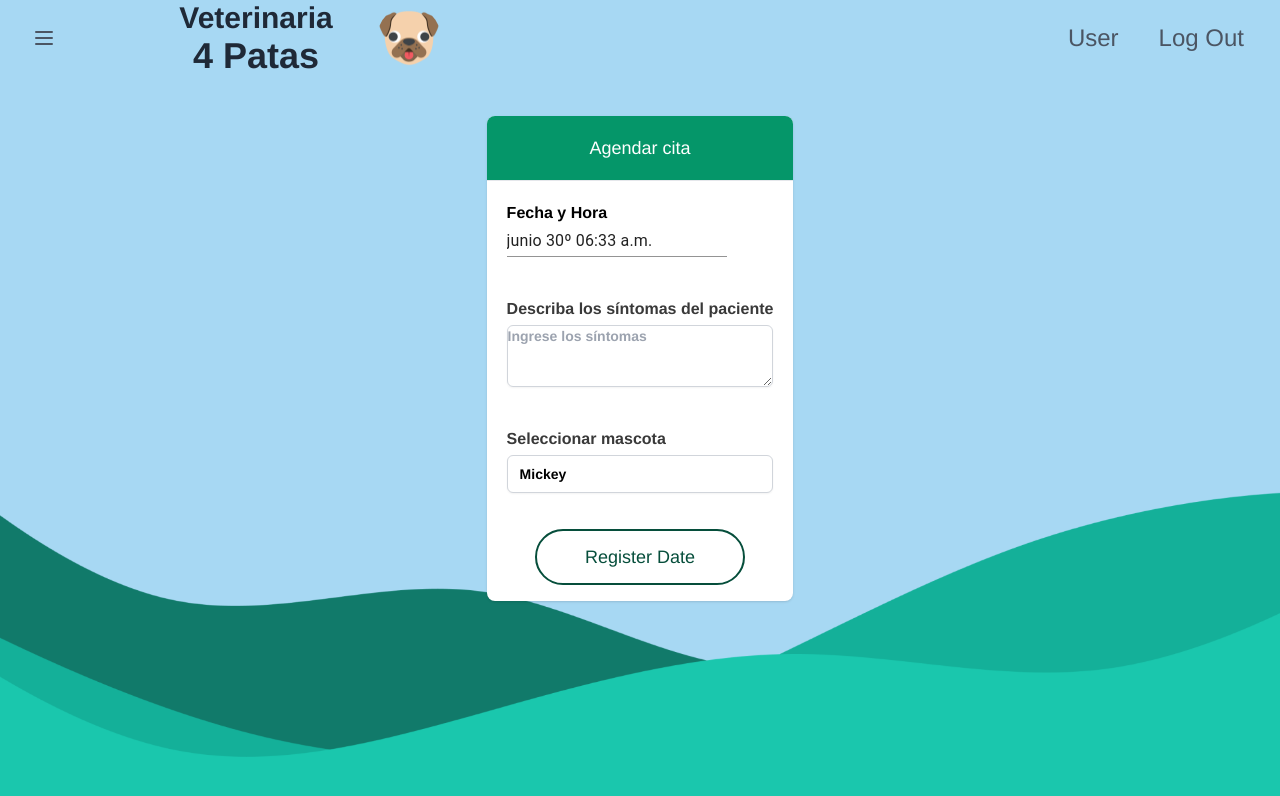
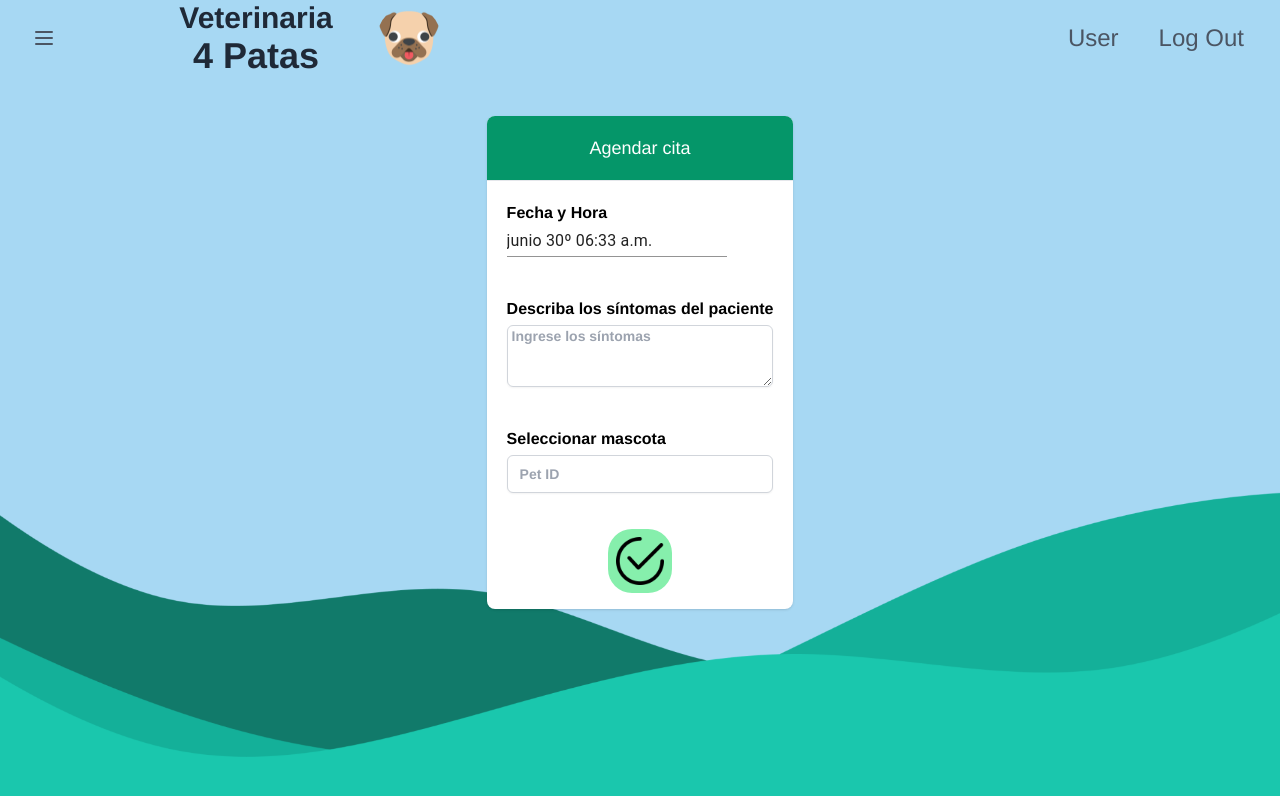
Before and after one commit to Sebs14/petpaws4, a React (Vite) app: page /user_appointment_creation in a window 1280 px wide. Shown: the top 796 px of the page. Built offline with nearby package versions, Linux system fonts and the light colour scheme.

Commit message:
Implement AddAppointment functionality

```diff
--- /dev/null
+++ b/src/Services/appointmentCreation.js
@@ -0,0 +1,26 @@
+import axios from "axios";
+
+axios.defaults.baseURL= "https://vet4paws.herokuapp.com/";
+
+const params = new URLSearchParams();
+const config = {
+  headers: { Authorization: `Bearer ${localStorage.getItem('token')}` }
+}
+
+const addAppointment = (dateAppointment, symptoms, idPet) => {
+
+    params.append('dateAppointment', dateAppointment);
+    params.append('symptoms', symptoms);
+    params.append('idPet', idPet);
+
+
+    return axios
+      .post("appointment/add", params, config)
+      .then((response) => {
+        return response.data;
+      });
+  };
+
+
+
+export default addAppointment;
--- a/src/UserAppointmentCreation/components/appointmentCreation/appointmentCreation.jsx
+++ b/src/UserAppointmentCreation/components/appointmentCreation/appointmentCreation.jsx
@@ -1,10 +1,35 @@
-/* This example requires Tailwind CSS v2.0+ */
+/* This requires Tailwind CSS v2.0+ */
 import React, { useState } from "react";
 import { DateTimePicker } from "@material-ui/pickers";
 import PopupDate from "../popupDate";
+import addAppointment from "../../../Services/appointmentCreation";
+import { useNavigate } from "react-router";
+import src2 from "../../../common/assets/images/checked.png"
 
 export default function appointmentCreation({ pet }) {
+
   const [fechaSeleccionada, cambiarFechaSelecionada] = useState(new Date());
+  const [symptoms, setSymptoms] = useState("");
+  const [idPet, setIdPet] = useState("");
+
+  const navigate = useNavigate();
+
+  const handleappointmentCreation = async (e) => {
+    e.preventDefault();
+    try {
+      await addAppointment(fechaSeleccionada, symptoms, idPet).then(
+        (response) => {
+          navigate("/menuUser");
+        },
+        (error) => {
+          console.log(error);
+        }
+      );
+    } catch (err) {
+      console.log(err);
+    }
+  };
+
   return (
     <div className="bg-white shadow overflow-hidden sm:rounded-lg">
       <div className="bg-emerald-600 px-4 py-5 flex justify-center items-center">
@@ -13,7 +38,7 @@ export default function appointmentCreation({ pet }) {
         </h3>
       </div>
       <div className="border-t border-gray-200 flex flex-col font-bold">
-        <form action="#" method="POST">
+        <form onSubmit={handleappointmentCreation}>
           <div className="p-5 justify-center text-black">
             <label>Fecha y Hora</label>
             <DateTimePicker
@@ -21,43 +46,47 @@ export default function appointmentCreation({ pet }) {
               onChange={cambiarFechaSelecionada}
             />
           </div>
-          <div className="p-5 justify-center">
+          <div className="p-5 justify-center text-black">
             <p>Describa los síntomas del paciente</p>
             <div>
               <div className="mt-1">
                 <textarea
-                  id="about"
-                  name="about"
+                  value={symptoms}
+                  onChange={(e) => setSymptoms(e.target.value)}
+                  name="symtoms"
                   rows={3}
                   className="shadow-sm focus:ring-indigo-500 focus:border-indigo-500
                                     mt-1 block w-full sm:text-sm text-black border border-gray-300 rounded-md"
-                  placeholder="Ingrese los síntomas"
-                  defaultValue={""}
+                  placeholder=" Ingrese los síntomas"
+                  required
                 />
               </div>
             </div>
           </div>
-          <div className="p-5 justify-center">
+          <div className="p-5 justify-center text-black">
             <p>Seleccionar mascota</p>
             <div className="col-span-6 sm:col-span-3">
-              <select
-                id="country"
-                name="country"
-                autoComplete="country-name"
+              <input
+                type='text'
+                placeholder='Pet ID'
+                value={idPet}
+                onChange={(e) => setIdPet(e.target.value)}
+                name='IdPet'
+                required
                 className="mt-1 block w-full py-2 px-3 border border-gray-300 bg-white
                                 rounded-md shadow-sm focus:outline-none text-black focus:ring-indigo-500 focus:border-indigo-500 sm:text-sm"
-              >
-                <option>{pet}</option>
-                <option>{pet}</option>
-                <option>{pet}</option>
-              </select>
+              />
             </div>
           </div>
           <div className="p-4 flex justify-center">
-            <PopupDate
-              buttons="Create date"
-              message="Created the date succefully"
-            />
+          <button
+                type='submit'
+                className=' w-16 p-2 bg-green-300 rounded-3xl flex justify-items-end space-x-24'>
+                <div className='flex w-full justify-center items-center'>
+                  <img src={src2} alt='back' className='justify-items-end' />
+                </div>
+              </button>
+
           </div>
         </form>
       </div>
--- a/src/UserAppointmentCreation/components/popupDate.jsx
+++ b/src/UserAppointmentCreation/components/popupDate.jsx
@@ -16,7 +16,7 @@ export default function MyModal() {
     <>
       <div className=" inset-0 flex items-center justify-center">
         <button
-          type="button"
+          type="submit"
           onClick={openModal}
           className="relative inline-flex items-center px-12 py-3 overflow-hidden text-lg font-medium text-emerald-900 border-2 border-emerald-900 rounded-full hover:text-white group hover:bg-gray-50"
         >
```
